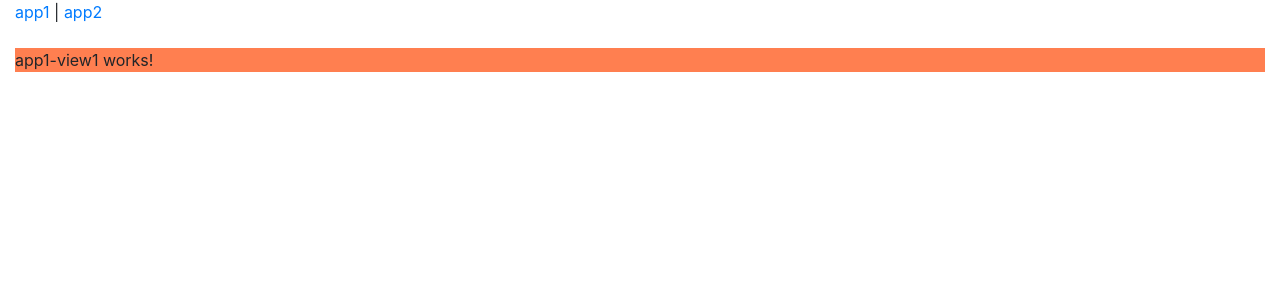
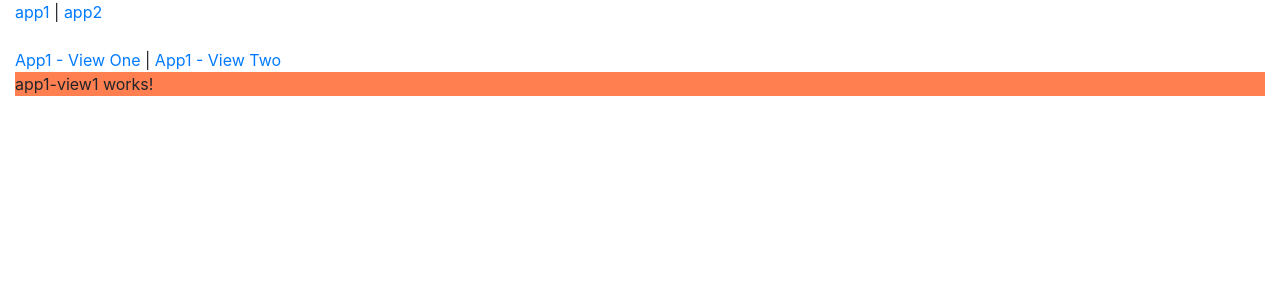
Before and after one commit to pkErbynn/composite-app, an Angular app: page /app1/v1 in a window 1280 px wide. Shown: the top 300 px of the page. Built offline with nearby package versions, Linux system fonts and the light colour scheme.

Commit message:
fix: fix app1 navs

```diff
--- a/projects/app1/src/app/app-routing.module.ts
+++ b/projects/app1/src/app/app-routing.module.ts
@@ -8,8 +8,8 @@ const routes: Routes = [
   // nb: no "/" prepend
   { path: "app1/v1", component: App1View1Component },
   { path: "app1/v2", component: App1View2Component },
-  // { path: "app1", redirectTo: "app1/v1" },
-  { path: "app1", component: AppComponent },
+  { path: "app1", redirectTo: "app1/v1" },
+  // { path: "app1", component: AppComponent },
 ];
 
 @NgModule({
--- a/projects/app1/src/app/app.component.html
+++ b/projects/app1/src/app/app.component.html
@@ -1,2 +1,4 @@
-<app-app1-nav></app-app1-nav> <br /><br />
+<!-- <app-app1-nav></app-app1-nav> <br /><br /> -->
+<h1 class="app-root">Welcome to sub-app1!</h1>
+
 <router-outlet></router-outlet>
--- a/projects/app1/src/app/app1-view1/app1-view1.component.html
+++ b/projects/app1/src/app/app1-view1/app1-view1.component.html
@@ -1,2 +1,2 @@
-<!-- <app-app1-nav></app-app1-nav> -->
+<app-app1-nav></app-app1-nav>
 <p style="background-color: coral;">app1-view1 works!</p>
--- a/projects/app1/src/app/app1-view2/app1-view2.component.html
+++ b/projects/app1/src/app/app1-view2/app1-view2.component.html
@@ -1,2 +1,2 @@
-<!-- <app-app1-nav></app-app1-nav> -->
+<app-app1-nav></app-app1-nav>
 <p style="background-color: blueviolet;">app1-view2 works!</p>
--- a/src/app/app-routing.module.ts
+++ b/src/app/app-routing.module.ts
@@ -12,7 +12,7 @@ const routes: Routes = [
     path: "app2",
     loadChildren: "../../projects/app2/src/app/app.module#App2SharedModule",
   },
-  { path: "**", redirectTo: "/app1/one" },
+  { path: "**", redirectTo: "/app1/v1" },
 ];
 
 @NgModule({
```
Also changed, not shown: projects/app1/src/app/app.module.ts (+11 -6 lines), src/app/app.component.ts (+5 -5 lines).
